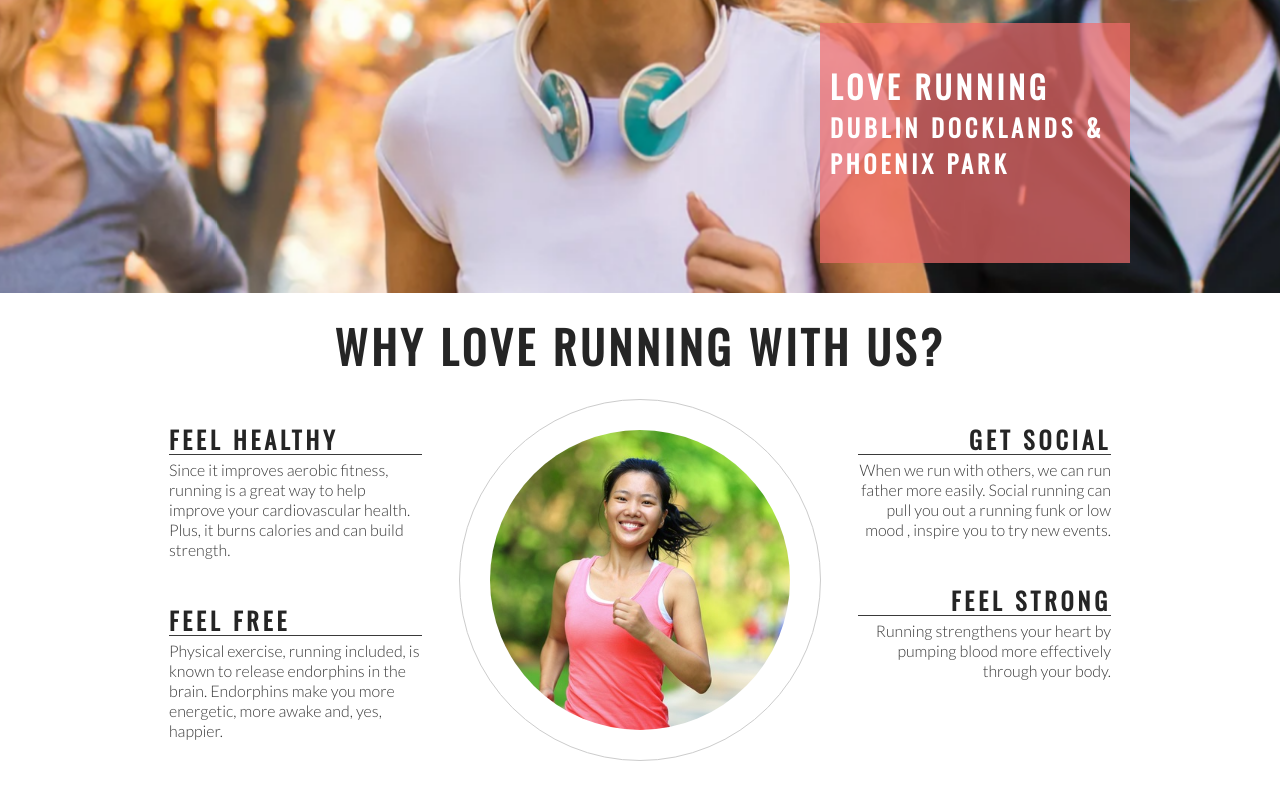
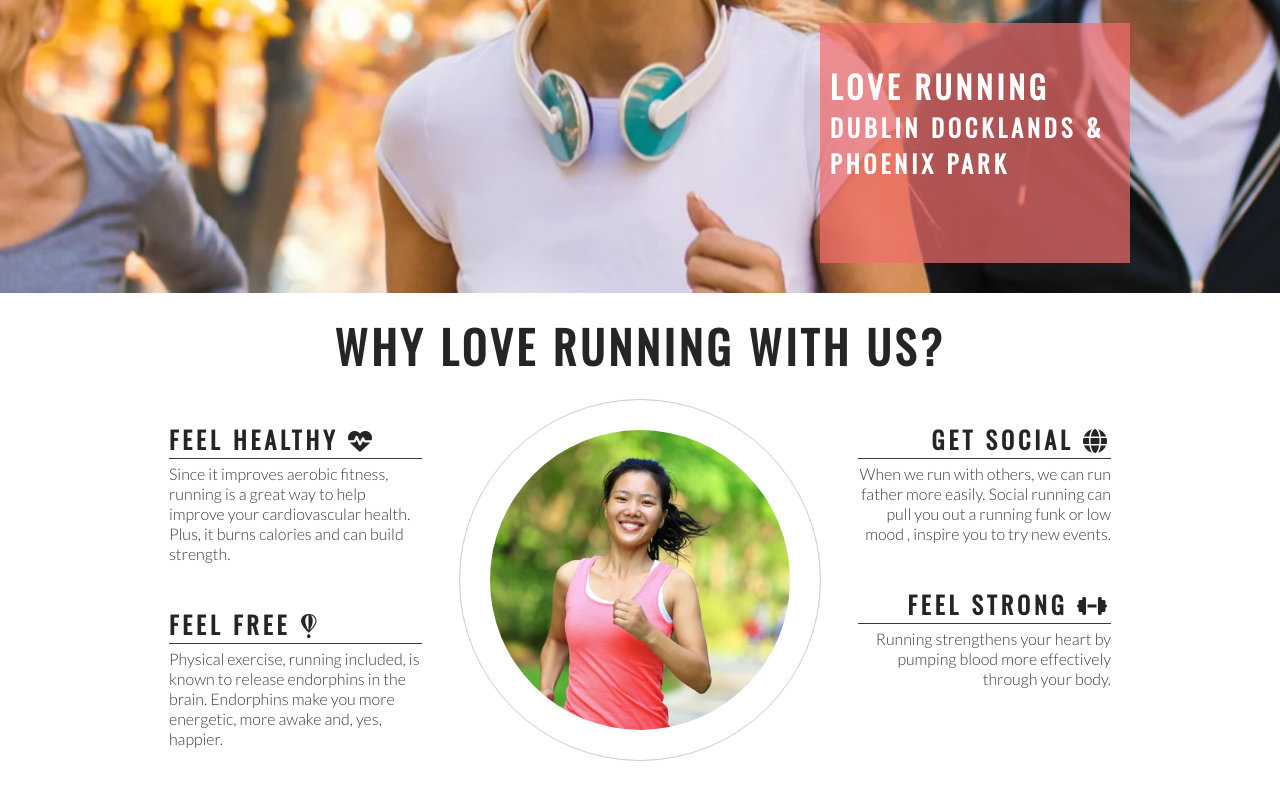
Before and after one commit to EeeBeeDee/love-running, a plain HTML site: page index.html in a window 1280 px wide. Shown: the part 382-1184 px from the top of the page. Drawn offline with nearby package versions, Linux system fonts and the light colour scheme.

Commit message:
add font awesome to ethos headings

```diff
--- a/index.html
+++ b/index.html
@@ -7,6 +7,7 @@
     <meta name="description" content="Love Running club for runners in Dublin, Ireland">
     <meta name="keywords" content="love running, runnning club, ireland, dublin">
     <link rel="stylesheet" href="/assests/css/style.css">
+    <link rel="stylesheet" href="https://cdnjs.cloudflare.com/ajax/libs/font-awesome/6.2.0/css/all.min.css" integrity="sha512-xh6O/CkQoPOWDdYTDqeRdPCVd1SpvCA9XXcUnZS2FmJNp1coAFzvtCN9BmamE+4aHK8yyUHUSCcJHgXloTyT2A==" crossorigin="anonymous" referrerpolicy="no-referrer" />
     <title>Love Running</title>
 </head>
 <body>
@@ -33,26 +34,26 @@
         <h2 id="welcome">Why Love Running With Us?</h2>
         <div id="left-about">
             <div class="left-about-heading">
-                <h2>Feel Healthy</h2>
+                <h2>Feel Healthy <i class="fas fa-heartbeat"></i></h2>
                 <hr>
                 <p>Since it improves aerobic fitness, running is a great way to help improve your cardiovascular health. Plus, it burns calories and can build strength.</p>
             </div>
             <div class="left-about-heading">
-                <h2>Feel Free</h2>
+                <h2>Feel Free <i class="fa-brands fa-fly"></i></h2>
                 <hr>
                 <p>Physical exercise, running included, is known to release endorphins in the brain. Endorphins make you more energetic, more awake and, yes, happier.</p>
             </div>
         </div>
         <div id="right-about">
             <div class="right-about-heading">
-                <h2>Get Social</h2>
+                <h2>Get Social <i class="fas fa-globe"></i></i></h2>
                 <hr>
                 <p>
                     When we run with others, we can run father more easily. Social running can pull you out a running funk or low mood , inspire you to try new events.
                 </p>
             </div>
             <div class="right-about-heading">
-                <h2>Feel Strong</h2>
+                <h2>Feel Strong <i class="fas fa-dumbbell"></i></h2>
                 <hr>
                 <p>
                     Running strengthens your heart by pumping blood more effectively through your body.
```
